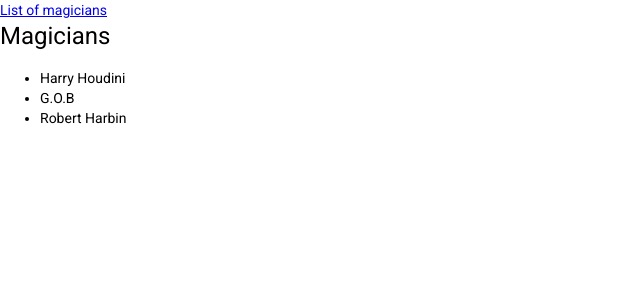
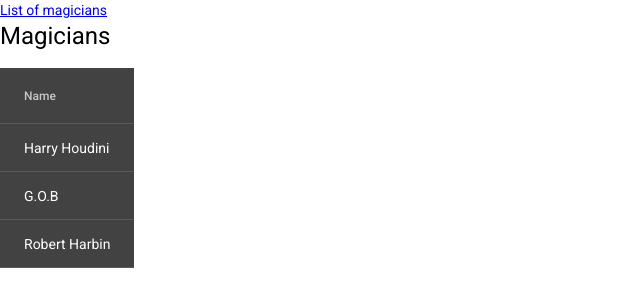
Before and after one commit to IsaacVerm/mad-trick-explainer, an Angular app in the folder mte/: page /magician-list in a window 1280 px wide. Shown: the top 306 px of the page, without its empty margins (0-640 px from the left). Built offline with nearby package versions, Linux system fonts and the light colour scheme.

Commit message:
use material design table in magician-list

```diff
--- a/mte/src/app/app.module.ts
+++ b/mte/src/app/app.module.ts
@@ -1,6 +1,9 @@
 import { RouterModule } from '@angular/router';
 import { BrowserModule } from '@angular/platform-browser';
 import { NgModule } from '@angular/core';
+import {
+  MatTableModule,
+} from '@angular/material/table';
 
 import { AppComponent } from './app.component';
 import { MagicianListComponent } from './magician-list/magician-list.component';
@@ -13,6 +16,7 @@
   ],
   imports: [
     BrowserModule,
+    MatTableModule,
     RouterModule.forRoot([
       { path: 'magician-list', component: MagicianListComponent },
     ]),
--- a/mte/src/app/magician-list/magician-list.component.html
+++ b/mte/src/app/magician-list/magician-list.component.html
@@ -1,6 +1,10 @@
 <h1>Magicians</h1>
-<ul>
-  <li *ngFor="let magician of magicians">
-    {{ magician.name }}
-  </li>
-</ul>
+
+<table mat-table [dataSource]="magicians">
+  <ng-container matColumnDef="name">
+    <th mat-header-cell *matHeaderCellDef> Name </th>
+    <td mat-cell *matCellDef="let magician"> {{ magician.name }} </td>
+  </ng-container>
+  <tr mat-header-row *matHeaderRowDef="columnsToDisplay"></tr>
+  <tr mat-row *matRowDef="let myRowData; columns: columnsToDisplay"></tr>
+</table>
--- a/mte/src/app/magician-list/magician-list.component.ts
+++ b/mte/src/app/magician-list/magician-list.component.ts
@@ -4,14 +4,13 @@
 @Component({
   selector: 'app-magician-list',
   templateUrl: './magician-list.component.html',
-  styleUrls: ['./magician-list.component.css']
+  styleUrls: ['./magician-list.component.css'],
 })
 export class MagicianListComponent implements OnInit {
   magicians = magicians;
+  columnsToDisplay = ['name'];
 
-  constructor() { }
+  constructor() {}
 
-  ngOnInit(): void {
-  }
-
+  ngOnInit(): void {}
 }
```
Also changed, not shown: 1 other file (tests, documents, lock files or other folders).
